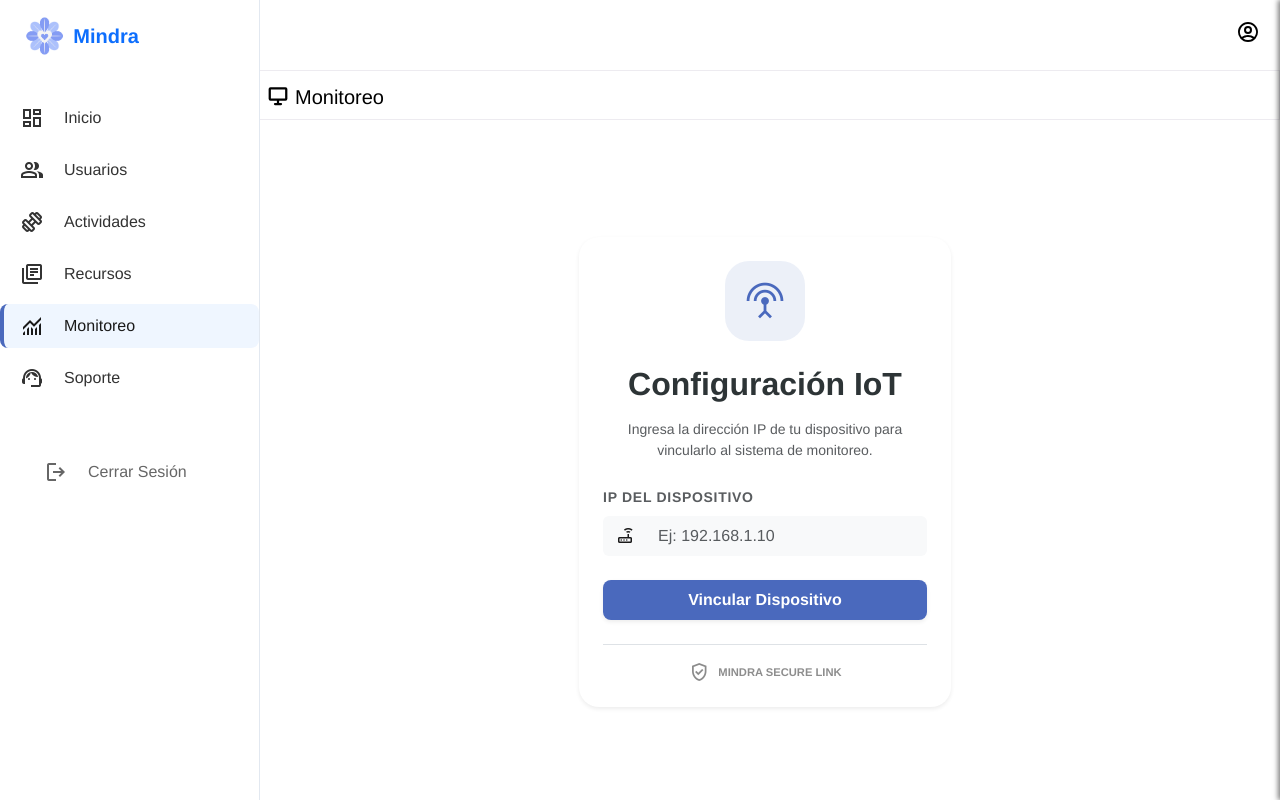
After one commit to luisleon7677/-StressMonit_Project, a Flask app: page /configurate_iot in a window 1280 px wide. The commit adds this page. Run offline with Flask 3, Linux system fonts and the light colour scheme; the visitor is signed in with stand-in values (Sample User, id 1).

Commit message:
conexíon ip dispositivo

```diff
--- a/app.py
+++ b/app.py
@@ -13,6 +13,7 @@ matplotlib.use('Agg')
 import matplotlib.pyplot as plt
 import time
 from datetime import datetime
+import requests
 
 app = Flask(__name__)
 app.secret_key = 'bN3h$Qz9x@7P!tGv#Wf2LdY*RcVm8AzK'  # Clave secreta fija para sesiones
@@ -26,6 +27,32 @@ def require_login():
     allowed_routes = ['login', 'register', 'static']
     if request.endpoint not in allowed_routes and 'user_id' not in session:
         return redirect(url_for('login'))
+
+
+@app.route('/configurate_iot', methods=["GET", "POST"])
+def configurate_iot():
+    if request.method == "POST":
+        ip_dispositivo = request.form.get("ip")
+        if not ip_dispositivo:
+            flash("Por favor ingrese una dirección IP", "warning")
+            return render_template('configurate_iot.html', title='Configuración IoT', pagina='monitoreo')
+
+        # Creamos la consulta post a una api
+        url = "http://" + ip_dispositivo + "/sensores"
+        try:
+            response = requests.post(url, timeout=5)
+            if response.status_code == 200:
+                flash("dispositivo conectado", "success")
+                # Guardamos la IP en sesión por si se necesita más adelante
+                session['device_ip'] = ip_dispositivo
+                return redirect(url_for('list_employees'))
+            else:
+                flash("dispositivo no logro conexión", "danger")
+        except Exception as e:
+            print(f"Error de conexión: {e}")
+            flash("dispositivo no logro conexión", "danger")
+
+    return render_template('configurate_iot.html', title='Configuración IoT', pagina='monitoreo')
 
 
 #version movil para monitoreo
@@ -51,20 +78,42 @@ def movil_monitoring():
         nombre_usuario = request.form.get("user")
         nombre_actividades = request.form.get("nombre_actividad")
         fecha = datetime.now()
-        humedad= 23
-        temperatura =10
-        pasos =4
+        # Valores por defecto
+        humedad = 0
+        temperatura = 0
+        pasos = 0
         estres = 1
+
+        # Consultar sensores IoT si hay un dispositivo conectado
+        ip_dispositivo = session.get('device_ip')
+        if ip_dispositivo:
+            try:
+                url = f"http://{ip_dispositivo}/sensores"
+                response = requests.get(url, timeout=3)
+                if response.status_code == 200:
+                    data = response.json()
+                    humedad = data.get('humedad', 0)
+                    temperatura = data.get('temperatura', 0)
+                    accel = data.get('aceleracion', {})
+                    # Promedio de x, y, z para el conteo de "pasos" según requerimiento
+                    x = accel.get('x', 0)
+                    y = accel.get('y', 0)
+                    z = accel.get('z', 0)
+                    pasos = round((abs(x) + abs(y) + abs(z)) / 3, 2)
+                    print(f"Datos IoT recibidos: Hum:{humedad}, Temp:{temperatura}, Pasos(prom):{pasos}")
+            except Exception as e:
+                print(f"Error al obtener datos del sensor: {e}")
+
         id_administrador = session["user_id"]
 
         # Registro en base de datos
         query = """
             INSERT INTO proceso
-            (id_usuario, id_actividad, duracion, fecha, humedad, temperatura, pasos, estres, id_administrador, nombre_actividades,nombre_usuario)
-            VALUES (%s, %s, %s, %s, %s, %s, %s, %s, %s, %s,%s);
+            (id_usuario, id_actividad, duracion, fecha, humedad, temperatura, pasos, estres, id_administrador, nombre_actividades, nombre_usuario)
+            VALUES (%s, %s, %s, %s, %s, %s, %s, %s, %s, %s, %s);
         """
-        # Usamos int() para asegurar que los IDs y la duración lleguen como números a la DB
-        resultado = listarQuerys(query, (int(id_user), int(id_actividad), int(duracion), fecha, humedad, temperatura, pasos, estres, id_administrador, nombre_actividades,nombre_usuario))
+        # Usamos float() para sensores y int() para IDs
+        resultado = listarQuerys(query, (int(id_user), int(id_actividad), int(duracion), fecha, float(humedad), float(temperatura), float(pasos), int(estres), id_administrador, nombre_actividades, nombre_usuario))
 
         if resultado:
             return jsonify({"ok": True})
--- a/templates/base.html
+++ b/templates/base.html
@@ -73,8 +73,8 @@
           </a>
         </li>
         <li>
-          <a href="/list_employees"
-            class="nav-link-custom {% if request.endpoint=='list_employees' or request.endpoint=='movil_monitoring' %}activo{% endif %}">
+          <a href="/configurate_iot"
+            class="nav-link-custom {% if request.endpoint in ['list_employees', 'movil_monitoring', 'configurate_iot'] %}activo{% endif %}">
             <span class="material-symbols-outlined">monitoring</span>
             <span class="nav-text">Monitoreo</span>
           </a>
--- /dev/null
+++ b/templates/configurate_iot.html
@@ -0,0 +1,75 @@
+{% extends "base.html" %}
+
+{% block content %}
+<div class="container py-5">
+    <div class="row justify-content-center">
+        <div class="col-md-6 col-lg-5">
+            <div class="card-custom border-0 shadow-sm p-4 text-center">
+                <div class="icon-box mx-auto mb-4"
+                    style="width: 80px; height: 80px; background: rgba(74, 105, 189, 0.1); border-radius: 24px; display: flex; justify-content: center; align-items: center;">
+                    <span class="material-symbols-outlined"
+                        style="font-size: 40px; color: #4A69BD;">settings_input_antenna</span>
+                </div>
+
+                <h2 class="fw-bold mb-3" style="color: #2d3436;">Configuración IoT</h2>
+                <p class="text-muted mb-4">Ingresa la dirección IP de tu dispositivo para vincularlo al sistema de
+                    monitoreo.</p>
+
+                <!-- Mensajes Flash -->
+                {% with messages = get_flashed_messages(with_categories=true) %}
+                {% if messages %}
+                {% for category, message in messages %}
+                <div class="alert alert-{{ category }} alert-dismissible fade show border-0 rounded-3 mb-4"
+                    role="alert">
+                    {{ message }}
+                    <button type="button" class="btn-close shadow-none" data-bs-dismiss="alert"
+                        aria-label="Close"></button>
+                </div>
+                {% endfor %}
+                {% endif %}
+                {% endwith %}
+
+                <form action="{{ url_for('configurate_iot') }}" method="POST">
+                    <div class="mb-4 text-start">
+                        <label for="ip" class="form-label small fw-bold text-uppercase ls-wide text-muted">IP del
+                            Dispositivo</label>
+                        <div class="input-group">
+                            <span class="input-group-text bg-light border-0"><span class="material-symbols-outlined"
+                                    style="font-size: 20px;">router</span></span>
+                            <input type="text" class="form-control bg-light border-0 shadow-none py-2" name="ip" id="ip"
+                                placeholder="Ej: 192.168.1.10" required>
+                        </div>
+                    </div>
+
+                    <button type="submit" class="btn btn-primary w-100 py-2 fw-bold rounded-3 shadow-sm"
+                        style="background: #4A69BD; border: none;">
+                        Vincular Dispositivo
+                    </button>
+                </form>
+
+                <div class="mt-4 pt-3 border-top">
+                    <div class="d-flex align-items-center justify-content-center gap-2 opacity-50">
+                        <span class="material-symbols-outlined small">verified_user</span>
+                        <span class="x-small fw-bold text-uppercase">Mindra Secure Link</span>
+                    </div>
+                </div>
+            </div>
+        </div>
+    </div>
+</div>
+
+<style>
+    .card-custom {
+        background: #ffffff;
+        border-radius: 20px;
+    }
+
+    .ls-wide {
+        letter-spacing: 0.05em;
+    }
+
+    .x-small {
+        font-size: 0.7rem;
+    }
+</style>
+{% endblock %}
--- a/templates/login-movil.html
+++ b/templates/login-movil.html
@@ -93,7 +93,7 @@
     </div>
     <h1>Bienvenido al Monitoreo</h1>
     <p>Inicia el seguimiento de métricas en tiempo real para tu equipo.</p>
-    <a href="/list_employees" class="btn-commence">
+    <a href="/configurate_iot" class="btn-commence">
         Comenzar
         <span class="material-symbols-outlined">arrow_forward</span>
     </a>
```
